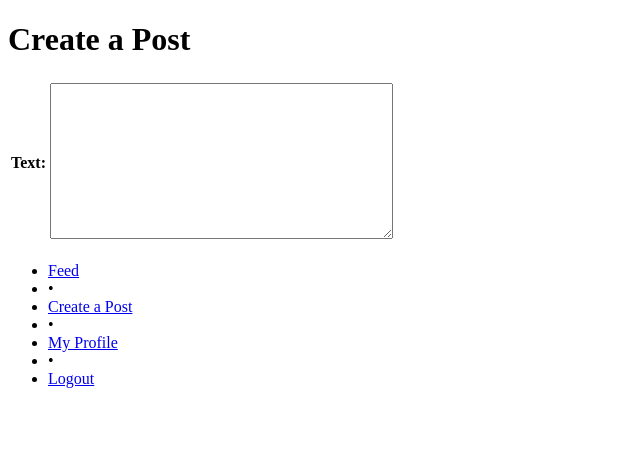
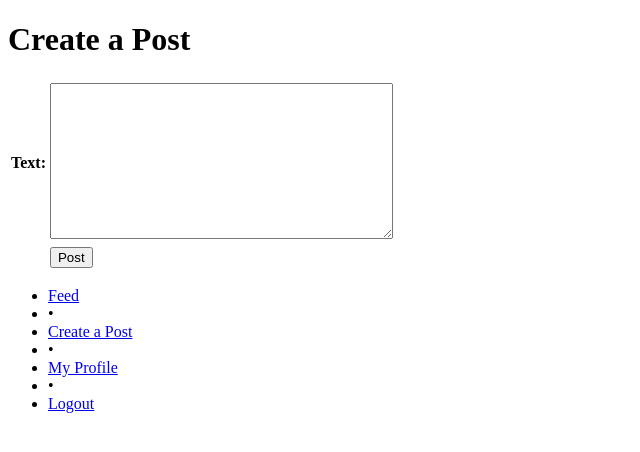
Before and after one commit to akshatmshah/Mini-Instagram, a Django app: page /posts.html in a window 1280 px wide. Shown: the top 452 px of the page, without its empty margins (0-640 px from the left). Run offline with Django 3.2, Linux system fonts and the light colour scheme; lists and menus that the app fills with data are empty.

Commit message:
more changes

```diff
--- a/main/templates/posts.html
+++ b/main/templates/posts.html
@@ -11,6 +11,10 @@
             {% csrf_token %}
             <table>
                 {{ form.as_table }}
+                <tr>
+                    <td></td>
+                    <td><input type="submit" name="submit" value="Post" /></td>
+                </tr>
              </table>
         </form>
     </div>
```
Also changed, not shown: db.sqlite3.
